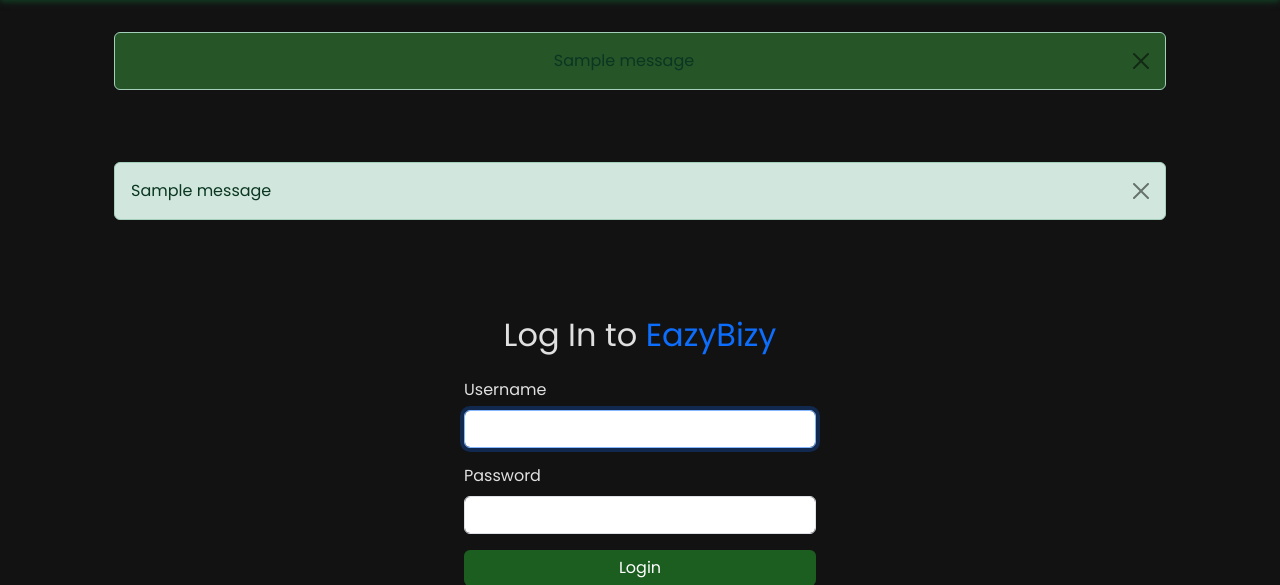
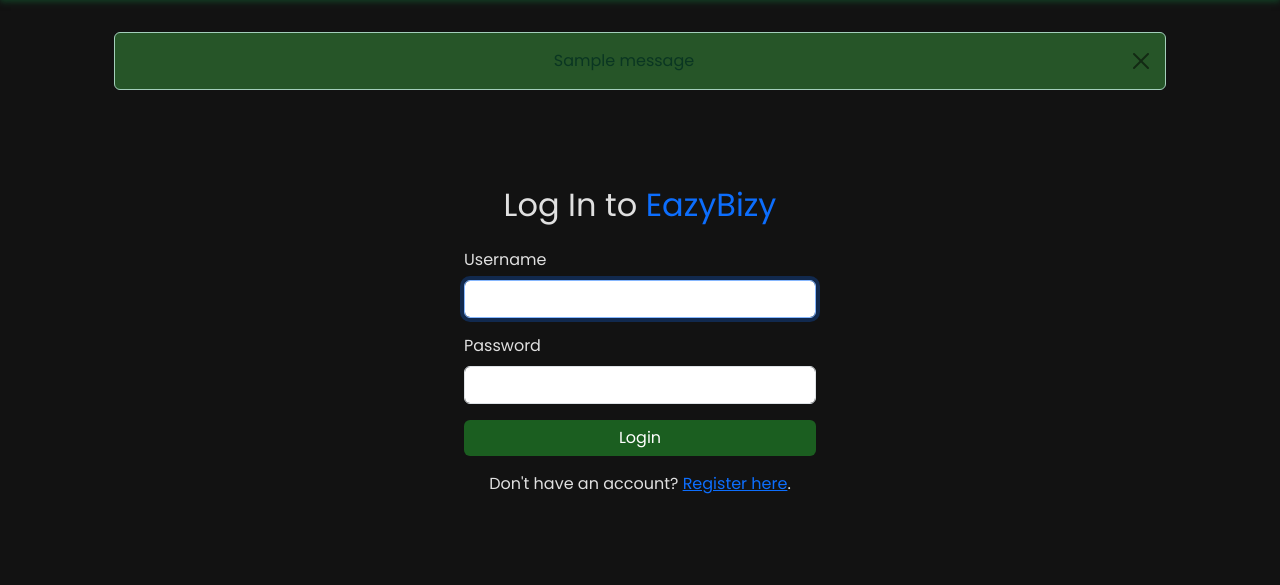
Before and after one commit to medapeta/EazyBizy_ai_accounting_solution, a Flask app: page /login in a window 1280 px wide. Shown: the part 107-692 px from the top of the page. Run offline with Flask 3, Linux system fonts and the light colour scheme; tables that the repository leaves empty hold one stand-in row (values such as "Sample post"); one stand-in notice (Sample message) is shown.

Commit message:
fixed the login to show flashes

```diff
--- a/app.py
+++ b/app.py
@@ -50,9 +50,6 @@ def index():
 
 @app.route("/login", methods=["GET", "POST"])
 def login():
-    #Log user in
-    # Forget any user_id
-    session.clear()
 
     if request.method == 'POST':
         # Ensure username was submitted
@@ -73,6 +70,8 @@ def login():
 
         #if exists create a session["username"] and continue
         if user_in_db and check_password_hash(user_in_db.password_hash, login_password):
+            # Forget any user_id
+            session.clear()
             session["user_id"] = user_in_db.id
             session["bussiness_name"] = user_in_db.bussiness_name
             flash(f'Wellcome back {user_in_db.username} you are logged in!', "success")
@@ -81,7 +80,7 @@ def login():
         #if don't exist redirect to login
         else:
             flash("Invalid username or password", "error")
-            return redirect("/login")
+            return redirect(url_for('login'))
 
     return render_template("login.html",current_year=datetime.now().year)
 
--- a/templates/login.html
+++ b/templates/login.html
@@ -2,19 +2,6 @@
 {% block title %}Login{% endblock %}
 
 {% block content %}
-{% with messages = get_flashed_messages(with_categories=true) %}
-  {% if messages %}
-    <div class="container mt-4">
-      {% for category, message in messages %}
-        <div class="alert alert-{{ category }} alert-dismissible fade show" role="alert">
-          {{ message }}
-          <button type="button" class="btn-close" data-bs-dismiss="alert" aria-label="Close"></button>
-        </div>
-      {% endfor %}
-    </div>
-  {% endif %}
-{% endwith %}
-
 <section class="auth-section py-5">
   <div class="container auth-container" style="max-width: 400px;">
     <h2 class="text-center mb-4">Log In to <span class="text-primary">EazyBizy</span></h2>
```
